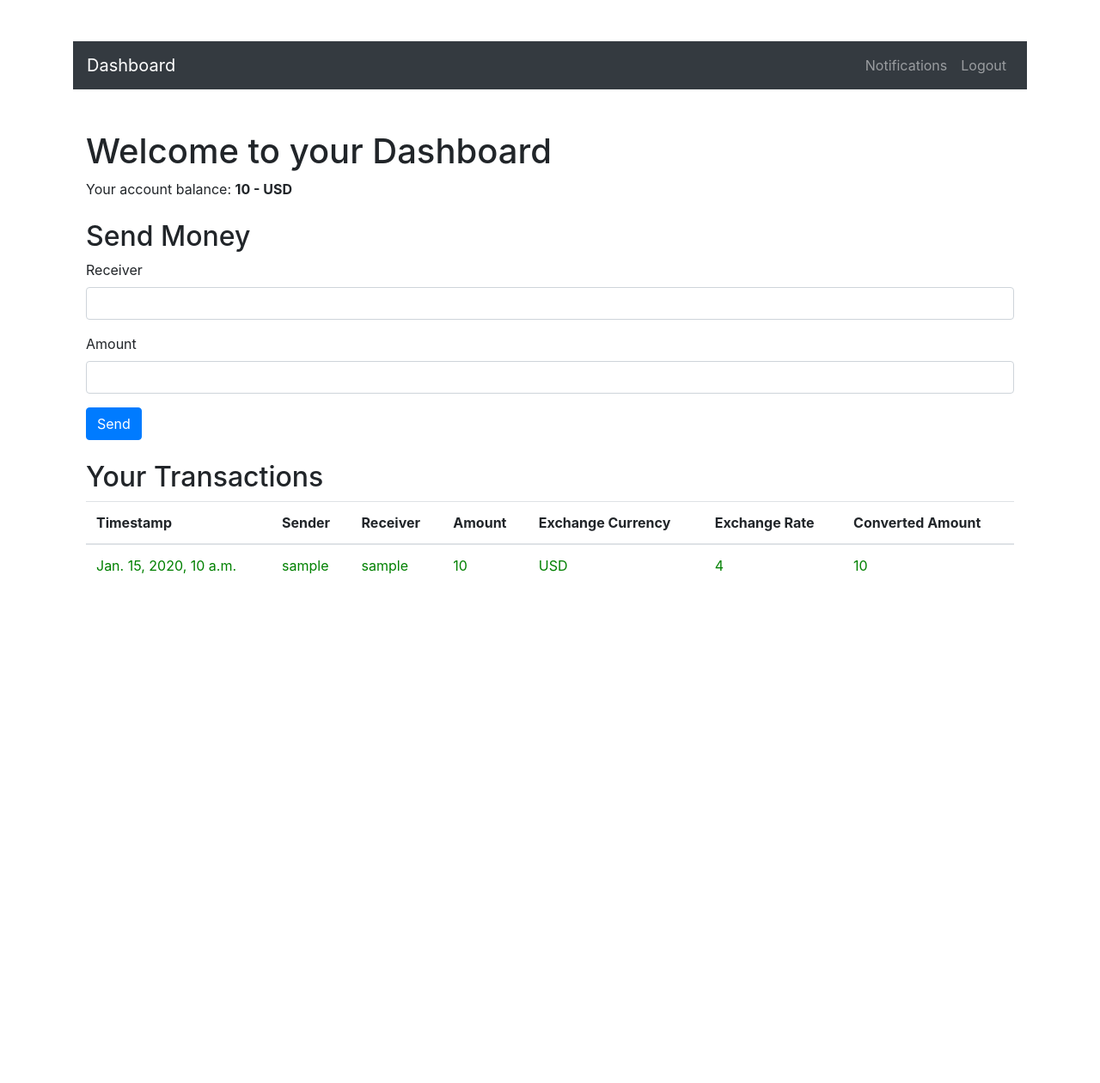
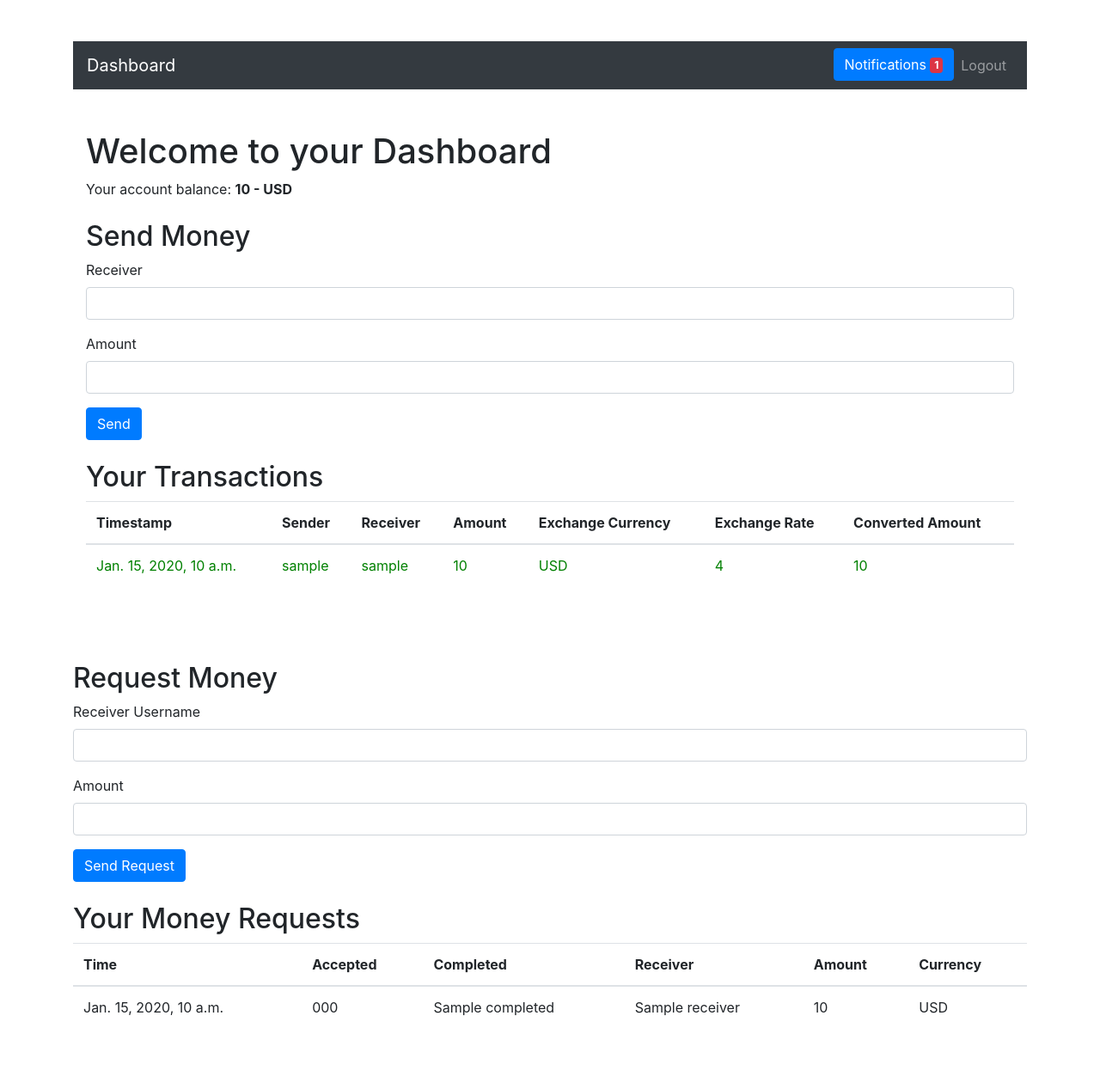
Before and after one commit to FakiTayran/Django-Online-Payment-Service, a Django app: template templates/home.html in a window 1280 px wide. Shown: the whole page at 86% size. Before the commit the page ends 668 px from the top, so only its background shows below. Run offline with Django 3.2, Linux system fonts and the light colour scheme; the template is opened without the code that fills it: most values are stand-ins (such as "Sample title", 1, 10 or a date in 2020); some libraries are stand-ins or nearby versions.

Commit message:
request monet section and notification section and accept deny request section completely finish.

```diff
--- a/templates/base.html
+++ b/templates/base.html
@@ -2,14 +2,14 @@
 <html lang="en">
 <head>
     <title>{% block title %}Web Application And Services Project Assignment{% endblock %}</title>
-    <link rel="stylesheet" href="https://stackpath.bootstrapcdn.com/bootstrap/4.3.1/css/bootstrap.min.css" integrity="sha384-ggOyR0iXCbMQv3Xipma34MD+dH/1fQ784/j6cY/iJTQUOhcWr7x9JvoRxT2MZw1T" crossorigin="anonymous">
-
+    <script src="https://code.jquery.com/jquery-3.5.1.slim.min.js"  crossorigin="anonymous"></script>
+    <script src="https://cdn.jsdelivr.net/npm/@popperjs/core@2.9.2/dist/umd/popper.min.js" crossorigin="anonymous"></script>
+    <script src="https://stackpath.bootstrapcdn.com/bootstrap/4.5.2/js/bootstrap.min.js"  crossorigin="anonymous"></script>
+    <link rel="stylesheet" href="https://stackpath.bootstrapcdn.com/bootstrap/4.3.1/css/bootstrap.min.css"  crossorigin="anonymous">
 </head>
-
 <body>
 <div class="container py-5">
     {% block content %}
-
     {% endblock %}
 </div>
 
--- a/templates/home.html
+++ b/templates/home.html
@@ -14,9 +14,9 @@
         <div class="collapse navbar-collapse" id="navbarContent">
             <ul class="navbar-nav ml-auto">
                 <li class="nav-item">
-                    <a class="nav-link" href="">
-                        Notifications
-                    </a>
+                    <button type="button" class="btn btn-primary" data-toggle="modal" data-target="#notificationsModal">
+                        Notifications <span class="badge badge-danger">{{ notifications|length }}</span>
+                    </button>
                 </li>
                 <li class="nav-item">
                     <a class="nav-link" href="{% url 'webapp:logout' %}">
@@ -26,6 +26,56 @@
             </ul>
         </div>
     </nav>
+
+    <!-- Modal -->
+    <div class="modal fade" id="notificationsModal" tabindex="-1" role="dialog" aria-labelledby="notificationsModalLabel" aria-hidden="true">
+        <div class="modal-dialog" role="document">
+            <div class="modal-content">
+                <div class="modal-header">
+                    <h5 class="modal-title" id="notificationsModalLabel">Money Requests</h5>
+                    <button type="button" class="close" data-dismiss="modal" aria-label="Close">
+                        <span aria-hidden="true">&times;</span>
+                    </button>
+                </div>
+                <div class="modal-body">
+                    <table class="table">
+                        <thead>
+                        <tr>
+                            <th>Requester</th>
+                            <th>Amount</th>
+                            <th>Currency</th>
+                            <th>Actions</th>
+                        </tr>
+                        </thead>
+                        <tbody>
+                        {% for money_request in notifications %}
+                            <tr>
+                                <td>{{ money_request.requester.username }}</td>
+                                <td>{{ money_request.amount }}</td>
+                                <td>{{money_request.currency}}</td>
+                                <td>
+                                    <form action="{% url 'webapp:accept_request' money_request.id %}" method="post" style="display:inline;">
+                                        {% csrf_token %}
+                                        <button type="submit" class="btn btn-success">Accept</button>
+                                    </form>
+                                    <form action="{% url 'webapp:deny_request' money_request.id %}" method="post" style="display:inline;">
+                                        {% csrf_token %}
+                                        <button type="submit" class="btn btn-danger">Deny</button>
+                                    </form>
+                                </td>
+                            </tr>
+                        {% endfor %}
+                        </tbody>
+                    </table>
+                </div>
+                <div class="modal-footer">
+                    <button type="button" class="btn btn-secondary" data-dismiss="modal">Close</button>
+                </div>
+            </div>
+        </div>
+    </div>
+
+
     <div class="container py-5">
         <h1>Welcome to your Dashboard</h1>
         <p>Your account balance: <strong>{{ user_balance }} - {{ user_currency }}</strong></p>
@@ -76,4 +126,56 @@
             </table>
         </div>
     </div>
+    <div class="my-4">
+        <h2>Request Money</h2>
+        <form method="post" action="{% url 'webapp:request_money' %}">
+            {% csrf_token %}
+            <div class="mb-3">
+                <label for="receiver" class="form-label">Receiver Username</label>
+                <input type="text" class="form-control" id="receiver" name="receiver" required>
+            </div>
+            <div class="mb-3">
+                <label for="amount" class="form-label">Amount</label>
+                <input type="number" step="0.01" class="form-control" id="amount" name="amount" required>
+            </div>
+            <button type="submit" class="btn btn-primary">Send Request</button>
+        </form>
+    </div>
+    <div class="mt-4">
+        <h2>Your Money Requests</h2>
+        <table class="table">
+            <thead>
+            <tr>
+                <th scope="col">Time</th>
+                <th scope="col">Accepted</th>
+                <th scope="col">Completed</th>
+                <th scope="col">Receiver</th>
+                <th scope="col">Amount</th>
+                <th scope="col">Currency</th>
+
+            </tr>
+            </thead>
+            <tbody>
+            {% for sent_money_request in sent_money_requests %}
+                <tr>
+                    <td>{{ sent_money_request.timestamp }}</td>
+                    <td>{{ sent_money_request.accepted }}</td>
+                    <td>{{ sent_money_request.completed }}</td>
+                    <td>{{ sent_money_request.receiver }}</td>
+                    <td>{{ sent_money_request.amount }}</td>
+                    <td>{{ sent_money_request.currency }}</td>
+                </tr>
+            {% endfor %}
+            </tbody>
+        </table>
+    </div>
 {% endblock %}
+
+{% block scripts %}
+    <script>
+        function handleMoneyRequests() {
+            $('#notificationsModal').modal('hide');
+        }
+
+    </script>
+{% endblock %}
```
Also changed, not shown: webapp/forms.py (+12 -1 lines), webapp/models.py (+15 -0 lines), webapp/urls.py (+5 -4 lines), webapp/views.py (+121 -38 lines), webapp/migrations/0004_requestedmoney.py (added), webapp/migrations/0005_remove_requestedmoney_seen_requestedmoney_currency.py (added).
